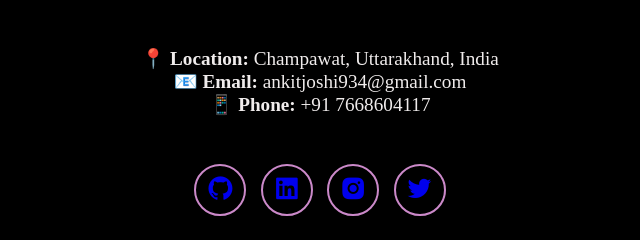
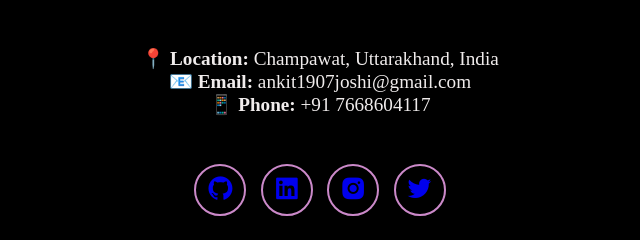
Before and after one commit to Ankit03aj/my_portfolio, a plain HTML site: page contact.html in a window 1280 px wide. Shown: the part 253-493 px from the top of the page, 320-960 px from the left. Drawn offline with nearby package versions, Linux system fonts and the light colour scheme.

Commit message:
Update contact.html

```diff
--- a/contact.html
+++ b/contact.html
@@ -28,7 +28,7 @@
 
     <div class="contact-info" style="font-size: 2rem; padding: 3rem;">
       <p><strong>📍 Location:</strong> Champawat, Uttarakhand, India</p>
-      <p><strong>📧 Email:</strong> ankitjoshi934@gmail.com</p>
+      <p><strong>📧 Email:</strong> ankit1907joshi@gmail.com</p>
       <p><strong>📱 Phone:</strong> +91 7668604117</p>
 
       <!-- ===== Social Icons ===== -->
```
